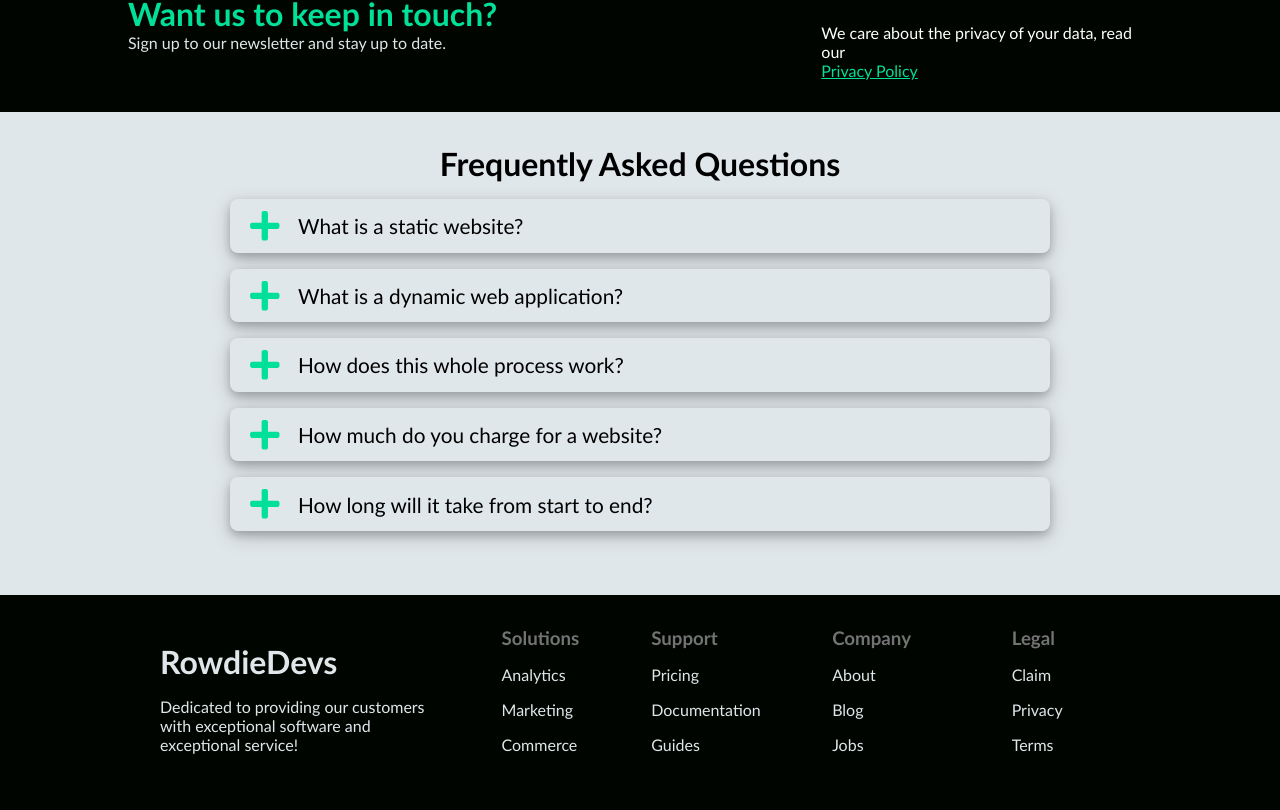
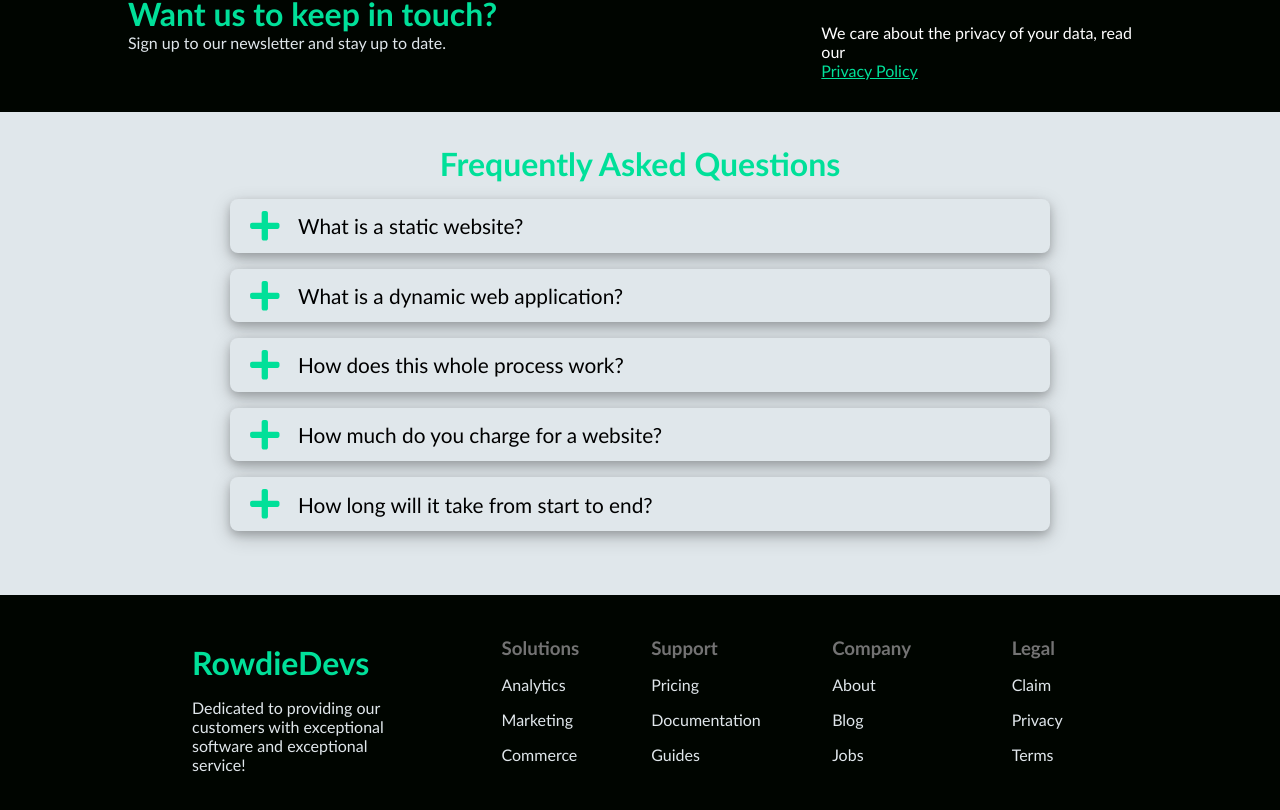
Before and after one commit to RowDev727/MySite, a React (Vite) app in the folder frontend/: page / in a window 1280 px wide. Shown: the part 1250-2060 px from the top of the page. Built offline with nearby package versions, Linux system fonts and the light colour scheme.

Commit message:
Style changes

```diff
--- a/frontend/src/components/faqSection/FaqSection.module.css
+++ b/frontend/src/components/faqSection/FaqSection.module.css
@@ -6,6 +6,7 @@
 .faqSectionTitle {
     text-align: center;
     margin-bottom: 2rem;
+    color: var(--color-primary-green);
 }
 
 .faqSectionTest {
--- a/frontend/src/components/footer/Footer.jsx
+++ b/frontend/src/components/footer/Footer.jsx
@@ -1,11 +1,13 @@
 import styles from './Footer.module.css'
+import { NavLink } from 'react-router-dom'
 
 const Footer = () => {
   return (
     <div className={`${styles.footerContainer}`}>
       <div className={`${styles.footer} container`}>
         <div className={`${styles.footerHeader}`}>
-          <h1 className={`${styles.footerTitle}`}>RowdieDevs</h1>
+          {/* <h1 className={`${styles.footerTitle}`}>RowdieDevs</h1> */}
+          <NavLink className={`${styles.footerTitle}`} to={'/home'}>RowdieDevs</NavLink>
           <p className={`${styles.footerText}`}>Dedicated to providing our customers with exceptional software and exceptional service!</p>
         </div>
         <div className={`${styles.footerBody}`}>
--- a/frontend/src/components/footer/Footer.module.css
+++ b/frontend/src/components/footer/Footer.module.css
@@ -9,14 +9,19 @@
 
 .footerHeader {
     margin-left: 1rem;
+    padding: 2rem;
 }
 
 .footerTitle {
-    margin-bottom: 1rem;
+    color: var(--color-primary-green);
+    text-decoration: none;
+    font-size: 2rem;
+    font-weight: 600;
 }
 
 .footerText {
     padding-right: 1rem;
+    margin-top: 1rem;
 }
 
 .footerCard {
--- a/frontend/src/components/navbar/Navbar.module.css
+++ b/frontend/src/components/navbar/Navbar.module.css
@@ -16,6 +16,10 @@ nav {
     color: var(--color-primary-green);
     font-size: 2rem;
     text-decoration: none;
+}
+
+.navbarTitle:hover {
+    transform: scale(1.1);
 }
 
 .navbarLinks {
@@ -56,7 +60,7 @@ li a {
 }
 
 
-.bars {
+/* .bars {
     font-size: 24px;
     color: hsl(0, 0%, 11%);
     margin-left: 1rem;
@@ -65,7 +69,7 @@ li a {
 
 .bars:hover {
     cursor: pointer;
-}
+} */
 
 .btnContainer {
     display: flex;
--- a/frontend/src/pages/contact/Contact.jsx
+++ b/frontend/src/pages/contact/Contact.jsx
@@ -104,7 +104,8 @@ const Contact = () => {
                     value={formData.name}
                     placeholder='Enter your name'
                     onChange={handleChange}
-                    autoFocus={true} />
+                    autoFocus={true}
+                    autoComplete='off' />
                     {errors.name && <div className={`${styles.contactFormError}`}>{errors.name}</div>}
                 </div>
                 <div className={`${styles.contactFormGroup}`}>
@@ -115,7 +116,8 @@ const Contact = () => {
                     name='email'
                     value={formData.email}
                     placeholder='Enter your e-mail'
-                    onChange={handleChange} />
+                    onChange={handleChange}
+                    autoComplete='off' />
                     {errors.email && <div className={`${styles.contactFormError}`}>{errors.email}</div>}
                 </div>
                 <div className={`${styles.contactFormGroup}`}>
@@ -126,7 +128,8 @@ const Contact = () => {
                     value={formData.message}
                     rows='6'
                     placeholder='Enter your message'
-                    onChange={handleChange}>
+                    onChange={handleChange}
+                    autoComplete='off'>
                       {errors.message && <div className={`${styles.contactFormError}`}>{errors.message}</div>}
                   </textarea>
                   {errors.message && <div className={`${styles.contactFormError}`}>{errors.message}</div>}
--- a/frontend/src/pages/contact/Contact.module.css
+++ b/frontend/src/pages/contact/Contact.module.css
@@ -21,6 +21,7 @@
 
 .contactHeading h1 {
     font-size: 3rem;
+    color: var(--color-primary-green);
 }
 
 .contactLeft {
```
Also changed, not shown: 1 other file (tests, documents, lock files or other folders).
